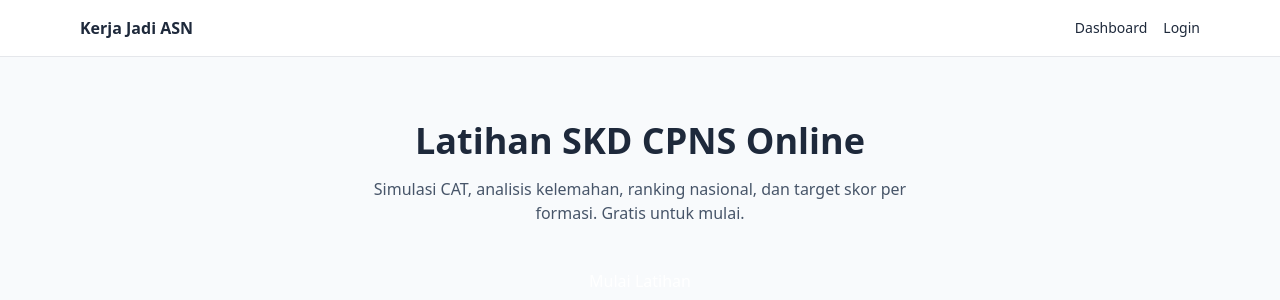
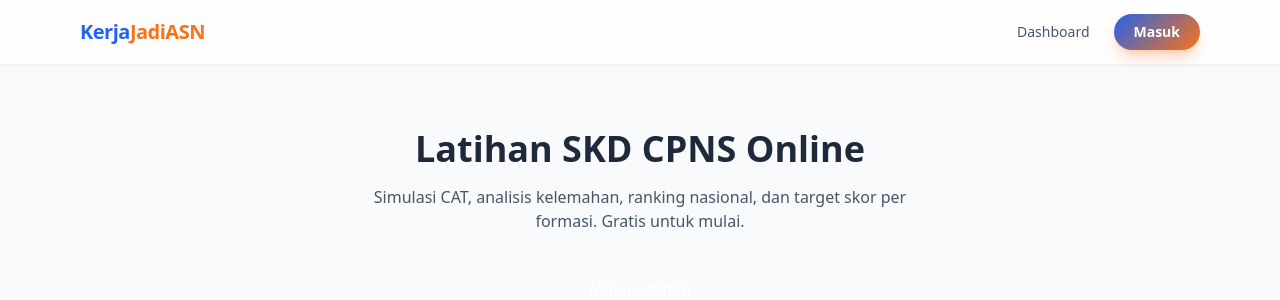
Before and after one commit to prototipeindonesia/kerja-jadi-asn, a Next.js app: page / in a window 1280 px wide. Shown: the top 300 px of the page. Built offline with nearby package versions, Linux system fonts and the light colour scheme; no server answers.

Commit message:
Update Navbar.tsx

```diff
--- a/components/Navbar.tsx
+++ b/components/Navbar.tsx
@@ -8,20 +8,24 @@ export default function Navbar() {
   const { user, admin, loading } = useAuth();
 
   return (
-    <header className="border-b bg-white">
-      <div className="mx-auto max-w-6xl px-4 h-14 flex items-center justify-between">
-        <Link href="/" className="font-bold text-brand-700">
-          Kerja Jadi ASN
+    <header className="sticky top-0 z-50 bg-white/80 backdrop-blur-md border-b border-slate-100 shadow-sm">
+      <div className="mx-auto max-w-6xl px-4 h-16 flex items-center justify-between">
+        <Link href="/" className="font-extrabold text-xl tracking-tight">
+          <span className="text-brand-blue">Kerja</span>
+          <span className="text-brand-orange">JadiASN</span>
         </Link>
-        <nav className="flex items-center gap-4 text-sm">
-          <Link href="/dashboard">Dashboard</Link>
-          {admin && <Link href="/admin">Admin</Link>}
-          {!loading && !user && <Link href="/login">Login</Link>}
+        <nav className="flex items-center gap-6 text-sm font-medium">
+          <Link href="/dashboard" className="text-slate-600 hover:text-brand-blue transition">Dashboard</Link>
+          {admin && (
+            <Link href="/admin" className="text-brand-orange hover:text-orange-600 transition font-bold">
+              Admin
+            </Link>
+          )}
+          {!loading && !user && (
+            <Link href="/login" className="btn-primary py-2 px-5 text-sm">Masuk</Link>
+          )}
           {!loading && user && (
-            <button
-              onClick={() => signOut(auth)}
-              className="text-red-600 hover:underline"
-            >
+            <button onClick={() => signOut(auth)} className="text-slate-400 hover:text-red-500 transition">
               Keluar
             </button>
           )}
```
